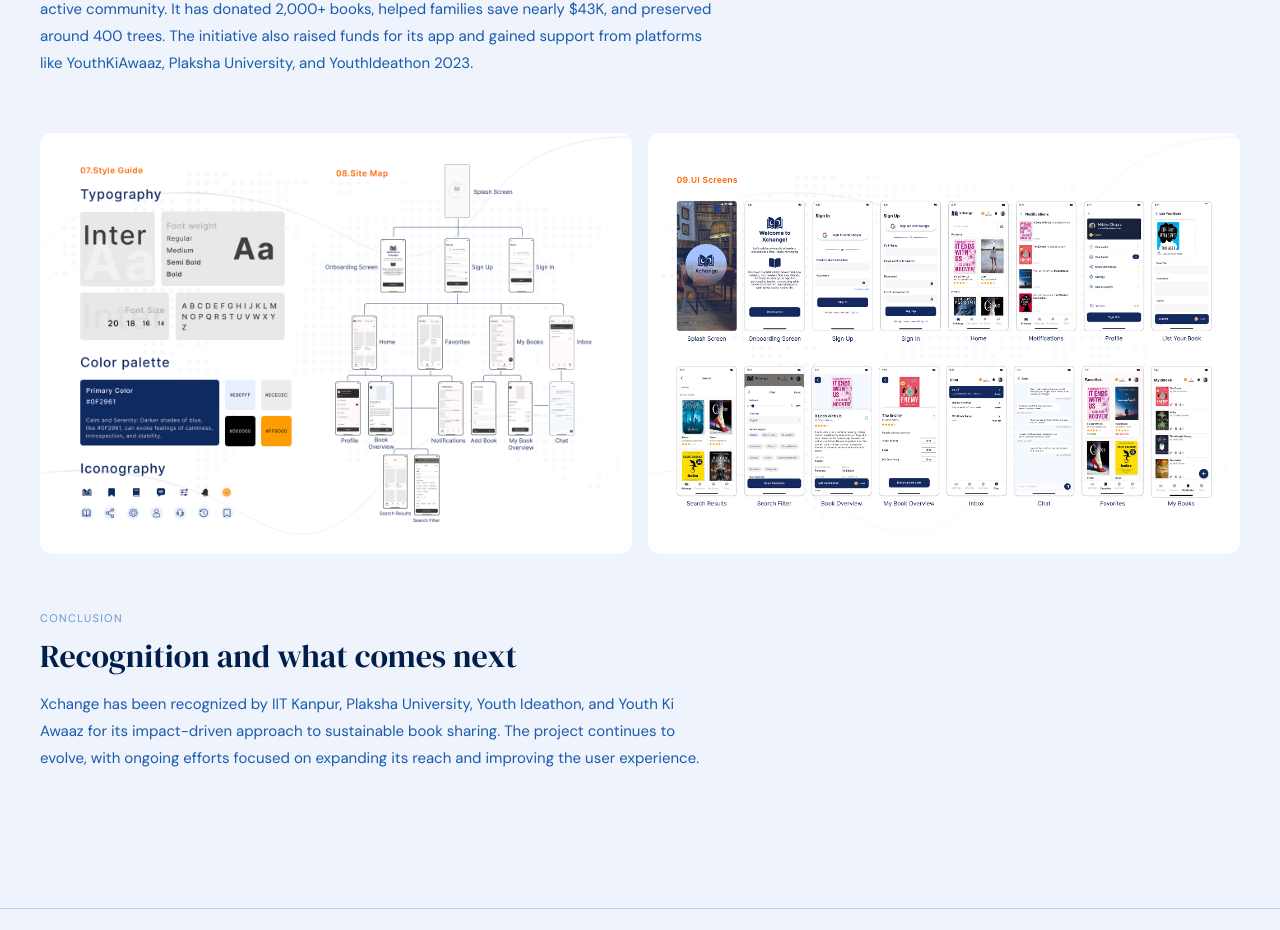
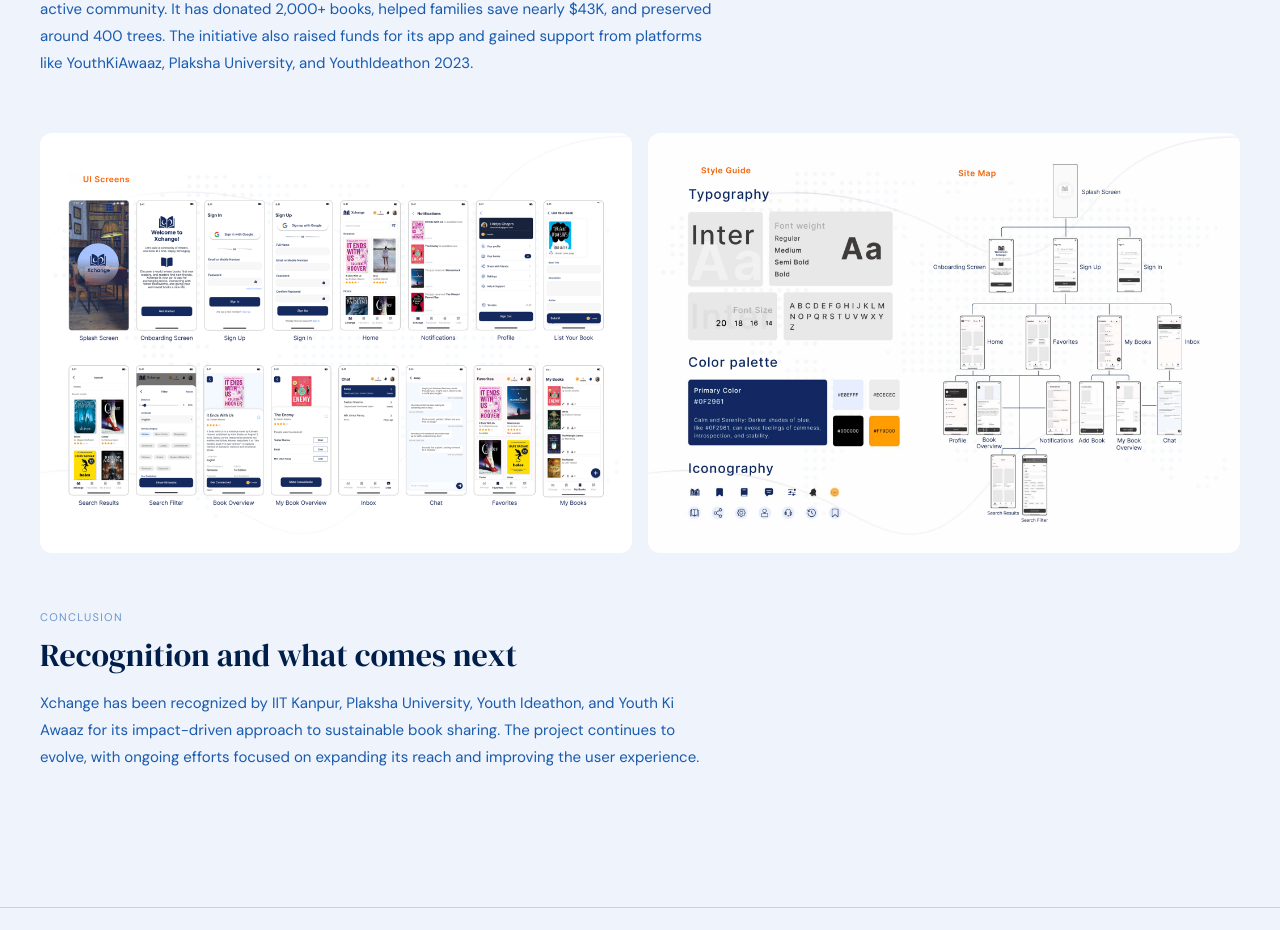
Before and after one commit to choprahridya/hridyachopra, a Next.js app: page /projects/1 in a window 1280 px wide. Shown: the part 2634-3564 px from the top of the page. Built offline with nearby package versions, Linux system fonts and the light colour scheme.

Commit message:
Replace side-by-side images with Frame 4 (UI Screens) and Frame 3 (Style Guide)

```diff
--- a/app/projects/[slug]/page.tsx
+++ b/app/projects/[slug]/page.tsx
@@ -37,7 +37,7 @@
         heading: 'Real impact, measurable growth',
         body: 'Since May 2022, Xchange has facilitated the exchange of 25,000+ books through drives and an active community. It has donated 2,000+ books, helped families save nearly $43K, and preserved around 400 trees. The initiative also raised funds for its app and gained support from platforms like YouthKiAwaaz, Plaksha University, and YouthIdeathon 2023.',
       },
-      { type: 'image-pair', srcs: ['/projects/1/4.png', '/projects/1/xcfhr3.png'] },
+      { type: 'image-pair', srcs: ['/projects/1/frame-4.png', '/projects/1/frame-3.png'] },
       {
         type: 'text',
         label: 'Conclusion',
```
Also changed, not shown: public/projects/1/frame-3.png (added), public/projects/1/frame-4.png (added).
